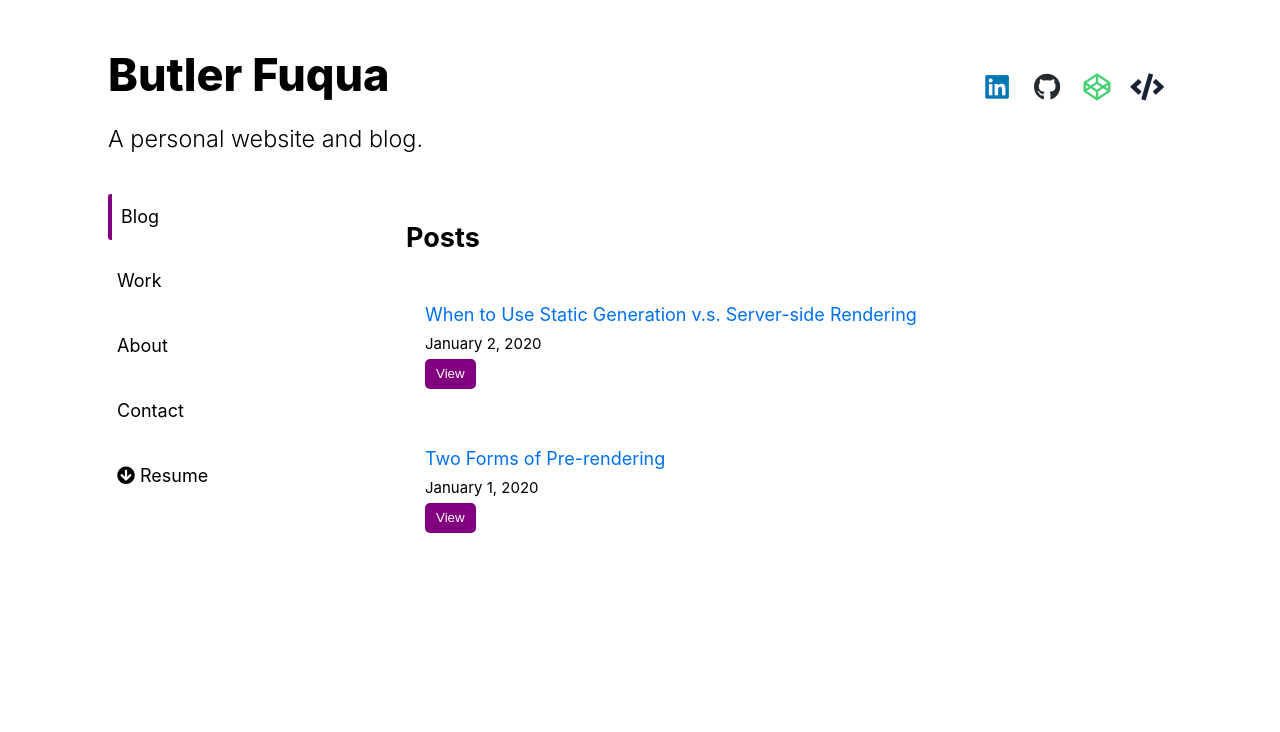
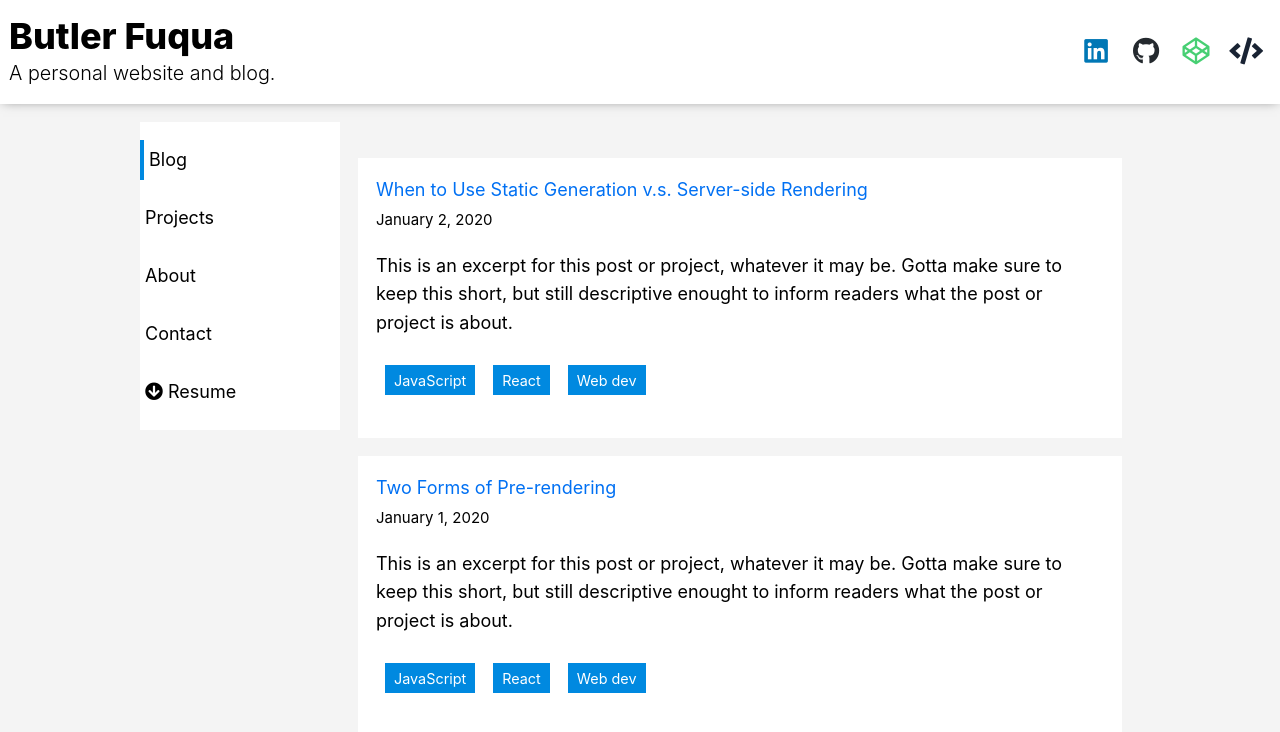
Before and after one commit to ButlerFuqua/personal-blog, a Next.js app: page / in a window 1280 px wide. Shown: the top 732 px of the page. Built offline with nearby package versions, Linux system fonts and the light colour scheme.

Commit message:
Begin redesign. Change overall layout and colors.

```diff
--- a/components/header.js
+++ b/components/header.js
@@ -3,14 +3,22 @@ import styled from 'styled-components'
 
 
 const HeaderEl = styled.header`
-    position: sticky;
-    top: 0;
+
+
     background: white;
     z-index: 1;
     display: flex;
     align-items: center;
     justify-content: space-between;
     margin-bottom: 1rem;
+    padding: .5rem;
+    box-shadow: 0px 0px 11px -3px rgba(0,0,0, .5);
+
+    @media(min-width: 769px){
+        position: sticky;
+        top: 0;
+        z-index: 2;
+    }
 
     @media(max-width: 768px){
         flex-direction: column;
@@ -18,14 +26,14 @@ const HeaderEl = styled.header`
 `
 
 const Title = styled.h1`
-    font-size: 2.5rem;
+    font-size: 2rem;
     line-height: 1.2;
     font-weight: 800;
-    margin-bottom: 1rem;
+    margin: 0;
 `
 
 const TitleAlt = styled.h1`
-    font-size: 1.5rem;
+    font-size: 1.2rem;
     line-height: 1.4;
     margin: 1rem 0;
 
@@ -37,7 +45,7 @@ const TitleAlt = styled.h1`
 const Subtitle = styled.h2`
     margin: 0;
     font-weight: 300;
-    font-size: 1.3rem;
+    font-size: 1.1rem;
 
     @media(max-width: 768px){
         display: none;
@@ -129,7 +137,6 @@ const bannerListItems = [
 export default function Header({ name, home }) {
     return (
         <HeaderEl >
-            {home ? (
             <>
                 <div>
                     <Title>{name}</Title>
@@ -148,13 +155,6 @@ export default function Header({ name, home }) {
                     </BannerListUL>
                 </BannerList>
             </>
-            ) : (
-                    <TitleAlt>
-                        <Link href="/">
-                            <a >{name}</a>
-                        </Link>
-                    </TitleAlt>
-                )}
         </HeaderEl>
 
     )
--- a/components/layout.js
+++ b/components/layout.js
@@ -12,8 +12,17 @@ import Router, { useRouter } from 'next/router'
 const name = 'Butler Fuqua'
 export const siteTitle = 'Personal website and blog'
 
-
-
+const Container = styled.main`
+    max-width: 1000px;
+    width: 100%;
+    margin:  auto;
+`
+const PageWrapper = styled.div`
+    flex: 1;
+    @media(min-width: 769px){
+        padding: 1rem;
+    }
+`
 export default function Layout({ children, home, test }) {
 
     const [showSidebar, setshowSidebar] = useState(false)
@@ -26,7 +35,7 @@ export default function Layout({ children, home, test }) {
     const handleSidebar = () => setshowSidebar(!showSidebar)
 
     return (
-        <div className={styles.container}>
+        <>
             <Head>
                 <link rel="icon" href="/favicon.ico" />
                 <meta
@@ -45,12 +54,10 @@ export default function Layout({ children, home, test }) {
             <Header name={name} home={home} />
             <MenuToggle showSidebar={showSidebar} handleSidebar={handleSidebar} >Menu</MenuToggle>
 
-            <main>
+            <Container>
                 <Sidebar shown={showSidebar} handleSidebar={handleSidebar} />
-                <div id="pageWrapper">
+                <PageWrapper>
                     {children}
-                </div>
-            </main>
                     {
                         !home && (
                             <div className={styles.backToHome}>
@@ -63,6 +70,9 @@ export default function Layout({ children, home, test }) {
                             </div>
                         )
                     }
-        </div >
+                </PageWrapper>
+            </Container>
+
+        </ >
     )
 }
--- a/components/postsSection.js
+++ b/components/postsSection.js
@@ -10,52 +10,53 @@ const PostsList = styled.ul`
 `
 
 const Li = styled.li`
-
+    background: white;
     list-style: none;
     margin: 1rem 0;
-    border-radius: 5px;
     padding: 1rem;
+    min-height: 280px;
+    position: relative;
 
     transition: .2s;
-    transform: scale(1.0);
-    border: 1px solid white;
+    // transform: scale(1.0);
+    box-shadow: 0 0 0 0 rgb(8 7 7 / 30%);
+
 
 
 
     &:hover{
        @media(min-width: 769px){
-        // transform: scale(1.02);
-        // box-shadow: 0px 0px 20px 6px rgba(0,0,0, .1);
-
-        border: 1px solid purple;
-
+        // transform: scale(1.01);
+        box-shadow: 0 0 20px 0 rgb(8 7 7 / 30%);
        }
 
     }
+`
 
-    & button {
-        background: purple;
-        padding: .3rem .5rem;
-        border: purple 2px solid;
-        border-radius: 5px;
-        color: white;
-        cursor: pointer;
+const Tags = styled.ul`
+    margin: 0;
+    padding: 0;
+    display: flex;
 
-        transition: .3s;
-        transform: scale(1.0);
+     & li {
+         list-style: none;
+         font-size: .8rem;
+         margin: .5rem;
+         padding: .2rem .5rem;
+         background: #0089e0;
+         color: white;
 
-        &:hover {
-            transform: scale(1.02);
-            box-shadow: -3px 3px 2px 0px rgba(0,0,0,.5);
 
-        }
-    }
+     }
 `
+
 
 export default function PostsSection({ posts, title, type }) {
     return (
         <>
-            <h2 >{title}</h2>
+            {title
+                ? <h2 >{title}</h2>
+                : ''}
             <PostsList >
                 {posts.map(({ id, date, title }) => (
                     <Li key={id}>
@@ -66,8 +67,15 @@ export default function PostsSection({ posts, title, type }) {
                         <small >
                             <Date dateString={date} />
                         </small>
-                        <br />
-                        <button onClick={() => Router.push(`/${type}/${id}`)}>View</button>
+                        <p>This is an excerpt for this post or project, whatever it may be. Gotta make sure to keep this short, but still descriptive enought to inform readers what the post or project is about.</p>
+                        <Tags>
+                            <li>JavaScript</li>
+                            <li>React</li>
+                            <li>Web dev</li>
+                        </Tags>
+                        {/* <Link href={`/${type}/[id]`} as={`/${type}/${id}`}>
+                            <a>View</a>
+                        </Link> */}
                     </Li>
                 ))}
             </PostsList>
--- a/components/sidebar.js
+++ b/components/sidebar.js
@@ -4,11 +4,12 @@ import { useState } from 'react'
 
 
 const Container = styled.div`
-    width: 280px;
+    width: 200px;
+    height: 100%;
+    background: white;
 
     @media (max-width: 768px) {
         width: 100%;
-        height: 100%;
         position: fixed;
         background: rgba(255, 255, 255, 0.9);
         z-index: 99;
@@ -37,18 +38,25 @@ const Container = styled.div`
 const Ul = styled.ul`
     margin: 0;
     padding: 0;
+    width: 100%;
 `
 
 const Li = styled.li`
     list-style: none;
     padding: .5rem;
     cursor: pointer;
-    border-radius: 3px;
     margin: 1rem 0;
+    position: relative;
+    height: 40px;
+    width: 100%;
 
 
     transition: .3s;
-    transform: scale(1.0);
+    overflow: hidden;
+
+    @media(max-width: 768px){
+        height: 60px;
+    }
 
 
     & a {
@@ -56,23 +64,55 @@ const Li = styled.li`
         text-decoration: none;
     }
 
+    & div.label {
+        @media(min-width: 769px){
+            position: absolute;
+            width: 100%
+            height: 100%;
+            top: 0;
+            left: 0;
+            z-index: 1;
+            line-height: 30px;
+            padding: 5px;
+        }
+    }
+
+    & div.hoverEffect {
+
+        @media(min-width: 769px){
+            background: #0089e0;
+            position: absolute;
+            width: 100%;
+            height: 100%;
+
+
+            transition: .3s;
+            top: 0;
+            right: 100%;
+        }
+    }
+
     &:hover {
-        transform: scale(1.05);
-        box-shadow: -3px 3px 2px 0px rgba(0,0,0,.5);
+        // background: #0089e0;
+        // color: white;
+
+        @media(min-width: 769px){
+            & div.label {
+                color: white;
+            }
+
+            & div.hoverEffect {
+                right: 0;
+            }
+
+        }
+
 
     }
 
     &.active {
-        border-left: 4px solid purple;
-        // border-bottom: 4px solid purple;
-
-        // &::before{
-        //     content: '';
-        //     height: 15px;
-        //     width: 15px;
-        //     background: purple;
-        //     border-radius: 50%;
-        // }
+        border-left: 4px solid #0089e0;
+        // border-bottom: 4px solid #0089e0;
     }
 
 
@@ -84,8 +124,8 @@ const items = [
         path: '/'
     },
     {
-        label: 'Work',
-        path: '/work'
+        label: 'Projects',
+        path: '/projects'
     },
     {
         label: 'About',
@@ -132,11 +172,15 @@ export default function Sidebar({ shown }) {
                         onClick={() => handleSelectItem(item)}
                         key={items.indexOf(item)}
                     >
-                        {item.icon
-                            ? <i style={{ marginRight: '5px' }} className={item.icon}></i>
-                            : ''
-                        }
-                        {item.label}
+
+                        <div className="label">
+                            {item.icon
+                                ? <i style={{ marginRight: '5px' }} className={item.icon}></i>
+                                : ''
+                            }
+                            {item.label}
+                        </div>
+                        <div className="hoverEffect"></div>
                     </Li>
                 ))}
             </Ul>
--- a/pages/index.js
+++ b/pages/index.js
@@ -18,7 +18,7 @@ export default function Home({ allPostsData }) {
       <Head>
         <title>{siteTitle}</title>
       </Head>
-      <PostsSection title="Posts" type="posts" posts={allPostsData} />
+      <PostsSection type="posts" posts={allPostsData} />
     </Layout>
   )
 }
--- a/pages/work.js
+++ b/pages/projects.js
@@ -18,7 +18,7 @@ export default function Work({ allProjectsData }) {
             <Head>
                 <title>{siteTitle}</title>
             </Head>
-            <PostsSection title="My Work" type="projects" posts={allProjectsData} />
+            <PostsSection type="projects" posts={allProjectsData} />
         </Layout>
     )
 }
--- a/styles/global.css
+++ b/styles/global.css
@@ -6,6 +6,7 @@ body {
     Cantarell, Fira Sans, Droid Sans, Helvetica Neue, sans-serif;
   line-height: 1.6;
   font-size: 18px;
+  background: #F4F4F4;
 }
 
 * {
@@ -29,10 +30,8 @@ img {
 main {
   display: flex;
 }
-main #pageWrapper {
-  flex:1;
-}
 
-#pageWrapper {
+article{
+  background: white;
   padding: 1rem;
 }
```
Lines whose indentation alone changed are shown as unchanged.
